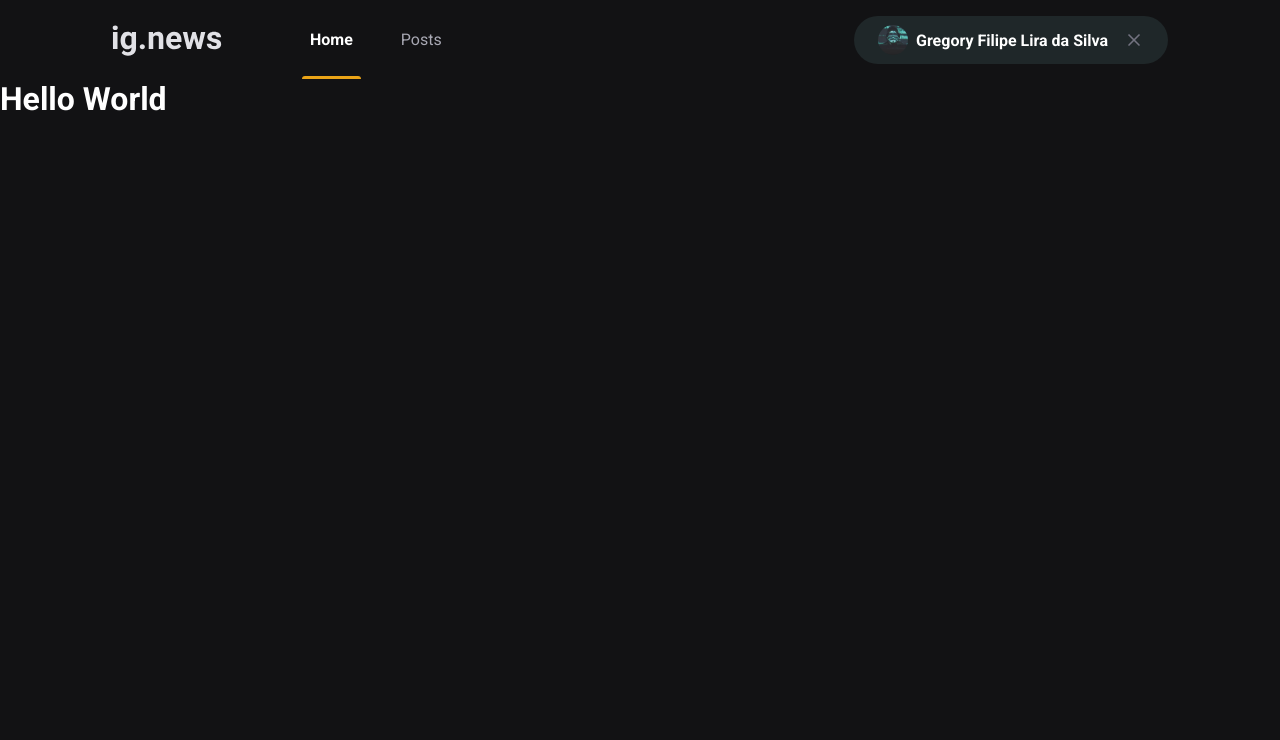
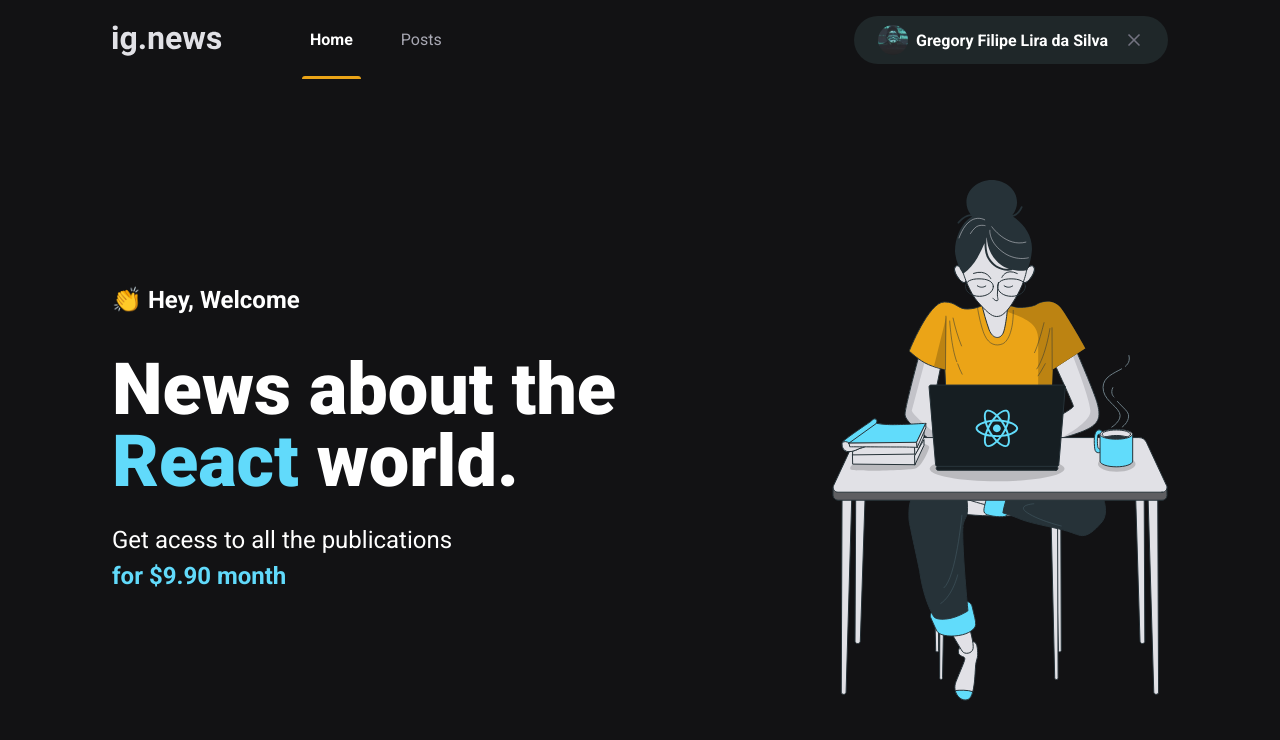
Before and after one commit to gregorylira/ignews-ignite-chapter3, a Next.js app: page / in a window 1280 px wide. Shown: the top 740 px of the page. Built offline with nearby package versions, Linux system fonts and the light colour scheme.

Commit message:
🌟 feat: homepage

```diff
--- /dev/null
+++ b/src/pages/home.module.scss
@@ -0,0 +1,38 @@
+.contentContainer {
+  max-width: 1120px;
+  margin: 0 auto;
+  padding: 0 2rem;
+  height: calc(100vh - 5rem);
+
+  display: flex;
+  align-items: center;
+  justify-content: space-between;
+}
+
+.hero {
+  max-width: 600px;
+  > span {
+    font-size: 1.5rem;
+    font-weight: bold;
+  }
+  h1 {
+    font-size: 4.5rem;
+    line-height: 4.5rem;
+    font-weight: 900;
+    margin-top: 2.5rem;
+
+    span {
+      color: var(--cyan-500);
+    }
+  }
+
+  p {
+    font-size: 1.5rem;
+    line-height: 2.25rem;
+    margin-top: 1.5rem;
+    span {
+      color: var(--cyan-500);
+      font-weight: bold;
+    }
+  }
+}
--- a/src/pages/index.tsx
+++ b/src/pages/index.tsx
@@ -1,12 +1,29 @@
+/* eslint-disable @next/next/no-img-element */
 import Head from "next/head";
+
+import styles from "./home.module.scss";
 
 export default function Home() {
   return (
     <>
       <Head>
-        <title>Inicio | ig.news </title>
+        <title>Home | ig.news </title>
       </Head>
-      <h1>Hello World</h1>
+
+      <main className={styles.contentContainer}>
+        <section className={styles.hero}>
+          <span>👏 Hey, Welcome</span>
+          <h1>
+            News about the <span>React</span> world.
+          </h1>
+          <p>
+            Get acess to all the publications <br />
+            <span>for $9.90 month</span>
+          </p>
+        </section>
+
+        <img src="/images/avatar.svg" alt="Girl coding" />
+      </main>
     </>
   );
 }
```
